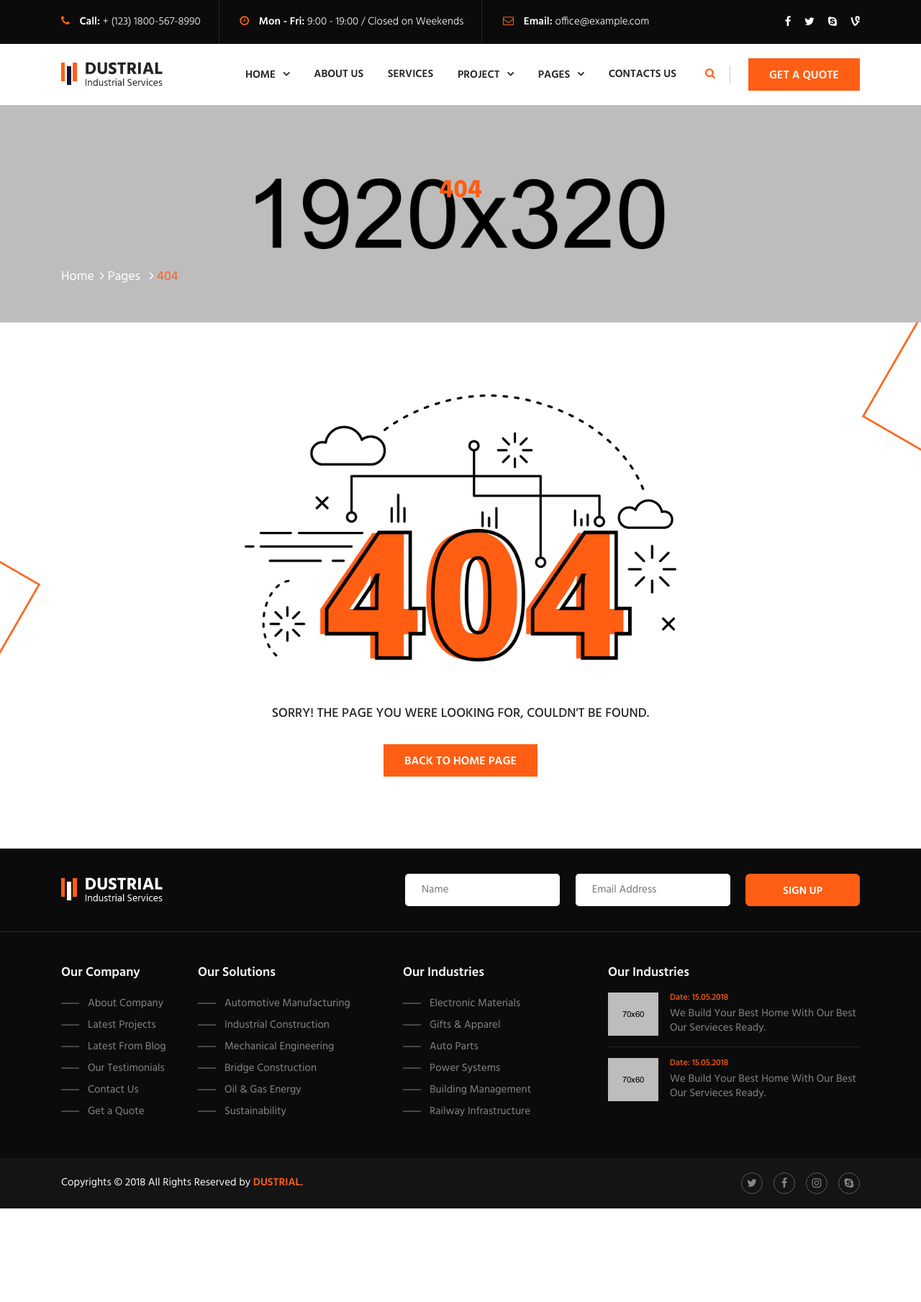
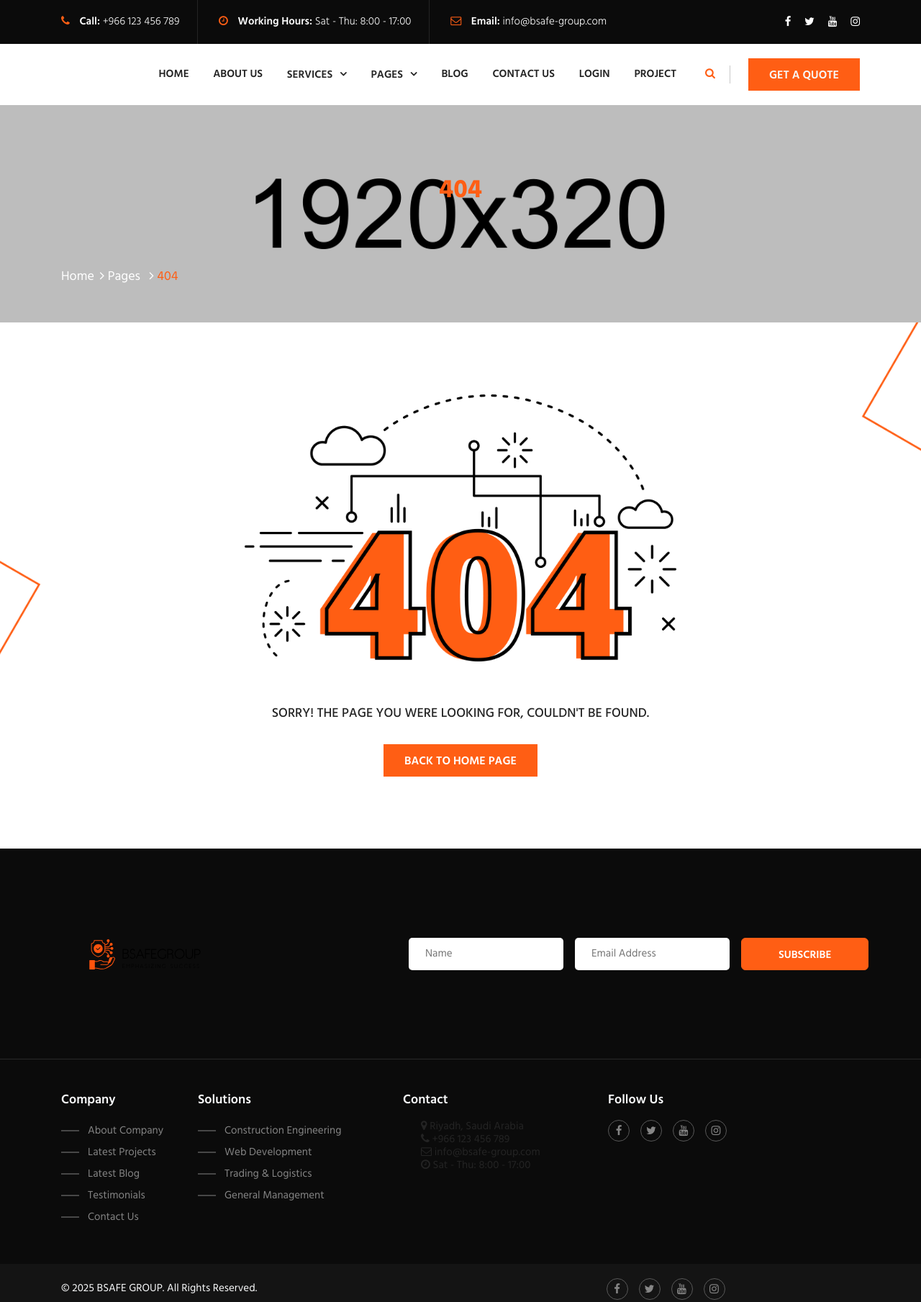
Before and after one commit to Waelragob/Bsafegroup, a plain HTML site: page 23_404.html in a window 1280 px wide. Shown: the whole page at 72% size. Before the commit the page ends 1679 px from the top, so only its background shows below. Drawn offline with Linux system fonts and the light colour scheme.

Commit message:
Update 23_404.html

```diff
--- a/23_404.html
+++ b/23_404.html
@@ -43,93 +43,71 @@
             <div class="h1-single-top-block text-center">
               <i class="fa fa-phone" aria-hidden="true"></i>
               <strong>Call:</strong>
-            <a href="tel:+1234567890" target="_top"> + (123) 1800-567-8990</a>
+              <span> +966 123 456 789</span>
             </div>
             <div class="h1-single-top-block text-center">
               <i class="fa fa-clock-o" aria-hidden="true"></i>
-            <strong>Mon - Fri:</strong>
-            <a href="#"> 9:00 - 19:00 / Closed on Weekends</a>
+              <strong>Working Hours:</strong>
+              <span> Sat - Thu: 8:00 - 17:00</span>
             </div>
             <div class="h1-single-top-block text-center">
               <i class="fa fa-envelope-o" aria-hidden="true"></i>
               <strong>Email:</strong>
-            <a href="mailto:office@example.com" target="_top"> office@example.com</a>
+              <a href="mailto:info@bsafe-group.com" target="_top"> info@bsafe-group.com</a>
             </div>
           </div>
           <div class="col-lg-3 col-md-3 col-sm-12 col-12">
             <div class="h1-social-media">
-            <ul>
-              <li><a href="#"><i class="fa fa-facebook"></i></a></li>
-              <li><a href="#"><i class="fa fa-twitter"></i></a></li>
-              <li><a href="#"><i class="fa fa-skype"></i></a></li>
-              <li><a href="#"><i class="fa fa-vine"></i></a></li>
+             <!-- تعديل الأيقونات الاجتماعية -->
+<ul class="hover">
+  <li><a href="#" class="ct-facebook "><i class=" fa fa-facebook"></i></a></li>
+<li><a href="https://x.com/your-username " class=" ct-twitter" target="_blank"><i class="fa fa-twitter"></i></a></li>
+  <li><a href="#" target="_blank" class="ct-youtube" ><i class="   fa fa-youtube"></i></a></li>
+  <li><a href="#" target="_blank" class="ct-instagram"><i class="fa fa-instagram"></i></a></li>
 </ul>
             </div>
           </div>
         </div>
       </div>
     </header>
-  <!-- End header top -->
-
-  <!-- Navigation -->
+    <!-- End H1 header top -->
+    <!-- H1 Navigation -->
     <div id="main-nav" class="h1-navigation-area">
       <nav class="container">
         <div class="row">
           <div class="col-lg-12">
             <div class="logo">
               <a class="navbar-brand" href="index.html">
-              <img src="img/logo.png" alt="Logo">
+                <!-- <img src="logo.svg" alt="BSAFE GROUP Logo"  class="img-fluid logo-img" > -->
               </a>
             </div>
             <div class="main-nav-area">
               <div class="stellarnav">
                 <ul>
+  <li><a href="index.html">Home</a></li>
+  <li><a href="04_about.html">About Us</a></li>
   <li>
-                  <a href="#">home</a>
+    <a href="#">Services</a>
     <ul>
-                    <li><a href="index.html">Home 1</a></li>
-                    <li><a href="02_index-2.html">Home 2</a></li>
-                    <li><a href="03_index-3.html">Home 3</a></li>
+      <li><a href="construction-engineering.html">Construction Engineering</a></li>
+      <li><a href="web-development.html">Web Development</a></li>
+      <li><a href="logistics.html">Trading & Logistics</a></li>
+      <li><a href="general-management.html">General Management</a></li>
     </ul>
   </li>
-                <li><a href="04_about.html">about us</a></li>
-                <li><a href="05_service.html">services</a></li>
-                <li><a href="#">project</a>
+  <li><a href="#">Pages</a>
     <ul>
-                    <li><a href="09_project_column_2.html">Project 2 Column</a></li>
-                    <li><a href="10_project_column_2_nogutter.html">Project 2 Column Nogutter</a></li>
-                    <li><a href="11_project_column_3.html">Project 3 Column</a></li>
-                    <li><a href="12_project_column_3_nogutter.html">Project 3 Column Nogutter</a></li>
-                    <li><a href="13_project_column_4.html">Project 4 Column</a></li>
-                    <li><a href="14_project_column_4_nogutter.html">Project 4 Column Nogutter</a></li>
-                    <li><a href="15_project_single.html">Project Single</a></li>
+      <li><a href="16_team.html">Team</a></li>
+      <li><a href="18_faq_page.html">FAQ</a></li>
     </ul>
   </li>
-                <li class="drop-left">
-                  <a href="#">pages</a>
-                  <ul>
-                    <li><a href="23_404.html">404</a></li>
-                    <li><a href="16_team.html">Team</a></li>
-                    <li><a href="17_testimonials.html">Testimonials</a></li>
-                    <li><a href="18_faq_page.html">Faq</a></li>
-                    <li><a href="#">Market</a>
-                      <ul>
-                        <li><a href="06_market_sectors_page.html">Market 1</a></li>
-                        <li><a href="07_market_sectors_page-2.html">Market 2</a></li>
-                        <li><a href="08_market_sectors_page-3.html">Market 3</a></li>
+  <li><a href="19_blog.html">Blog</a></li>
+  <li><a href="22_contact-us.html">Contact Us</a></li>
+  <li><a href="login.html">Login</a></li>
+  <li><a href="13_project_column_4.html">project</a></li>
 </ul>
-                    </li>
-                    <li><a href="#">Blog</a>
-                      <ul>
-                        <li><a href="19_blog.html">Blog</a></li>
-                        <li><a href="20_blog-sidebar.html">Blog Sidebar</a></li>
-                        <li><a href="21_blog-details.html">Blog Details</a></li>
-                      </ul>
-                    </li>
-                  </ul>
-                </li>
-                <li><a href="22_contact-us.html">contacts us</a></li>
-              </ul>
+
+
               </div>
               <div class="nav-serch-area">
                 <div id="inline-popups" class="form-inline my-2 my-lg-0">
@@ -153,7 +131,6 @@
         </div>
       </nav>
     </div>
-  <!-- End Navigation -->
 
   <!-- Page Breadcrumb Area -->
 	<div class="page_title">
@@ -201,16 +178,16 @@
           <div class="col-xl-5 col-lg-3">
             <div class="block mb-4 mb-md-0">
               <a href="index.html">
-              <img src="img/footer-logo.png" alt="Subscription Logo">
+                <img src="logo.svg" alt="Subscription Logo" class="w-50">
               </a>
             </div>
           </div>
-        <div class="col-xl-7 col-lg-9 text-left text-lg-right">
+          <div class="col-xl-6 col-lg-8 text-left text-lg-right">
             <div class="block">
-            <form class="subscription-form">
-              <input type="text" placeholder="Name">
-              <input type="email" placeholder="Email Address">
-              <button class="btn btn-primary">Sign up</button>
+              <form class="subscription-form d-flex ">
+                <input type="text" placeholder="Name" class="m-2">
+                <input type="email" placeholder="Email Address" class="m-2">
+                <button class="btn btn-primary  m-2">Subscribe</button>
               </form>
             </div>
           </div>
@@ -218,70 +195,52 @@
       </div>
     </div>
     <!-- End Subscription Section -->
-
-  <!-- Footer Section -->
+    <!-- Footer -->
     <footer class="footer">
       <div class="container">
         <div class="row">
           <div class="col-md-6 col-lg-3 col-xl-2">
             <div class="block mb-4 mb-lg-0">
-            <h5 class="footer-nav-title text-light">Our Company</h5>
+              <h5 class="footer-nav-title text-light">Company</h5>
               <ul class="footer-nav-list">
-              <li><a href="#">About Company</a></li>
-              <li><a href="#">Latest Projects</a></li>
-              <li><a href="#">Latest From Blog</a></li>
-              <li><a href="#">Our Testimonials</a></li>
-              <li><a href="#">Contact Us</a></li>
-              <li><a href="#">Get a Quote</a></li>
+                <li><a href="04_about.html">About Company</a></li>
+                <li><a href="project-details.html">Latest Projects</a></li>
+                <li><a href="19_blog.html">Latest Blog</a></li>
+                <li><a href="#">Testimonials</a></li>
+                <li><a href="22_contact-us.html">Contact Us</a></li>
               </ul>
             </div>
           </div>
           <div class="col-md-6 col-lg-3 col-xl-3">
             <div class="block mb-4 mb-lg-0">
-            <h5 class="footer-nav-title text-light">Our Solutions</h5>
+              <h5 class="footer-nav-title text-light">Solutions</h5>
               <ul class="footer-nav-list">
-              <li><a href="#">Automotive Manufacturing</a></li>
-              <li><a href="#">Industrial Construction</a></li>
-              <li><a href="#">Mechanical Engineering</a></li>
-              <li><a href="#">Bridge Construction</a></li>
-              <li><a href="#">Oil & Gas Energy</a></li>
-              <li><a href="#">Sustainability</a></li>
+                <li><a href="#">Construction Engineering</a></li>
+                <li><a href="#">Web Development</a></li>
+                <li><a href="#">Trading & Logistics</a></li>
+                <li><a href="#">General Management</a></li>
               </ul>
             </div>
           </div>
           <div class="col-md-6 col-lg-3 col-xl-3">
             <div class="block mb-4 mb-lg-0">
-            <h5 class="footer-nav-title text-light">Our Industries</h5>
+              <h5 class="footer-nav-title text-light">Contact</h5>
               <ul class="footer-nav-list">
-              <li><a href="#">Electronic Materials</a></li>
-              <li><a href="#">Gifts & Apparel</a></li>
-              <li><a href="#">Auto Parts</a></li>
-              <li><a href="#">Power Systems</a></li>
-              <li><a href="#">Building Management</a></li>
-              <li><a href="#">Railway Infrastructure</a></li>
+                <li><i class="fa fa-map-marker" aria-hidden="true"></i> Riyadh, Saudi Arabia</li>
+                <li><i class="fa fa-phone" aria-hidden="true"></i> +966 123 456 789</li>
+                <li><i class="fa fa-envelope-o" aria-hidden="true"></i> info@bsafe-group.com</li>
+                <li><i class="fa fa-clock-o" aria-hidden="true"></i> Sat - Thu: 8:00 - 17:00</li>
               </ul>
             </div>
           </div>
           <div class="col-md-6 col-lg-3 col-xl-4">
             <div class="block">
-            <h5 class="footer-nav-title text-light">Our Industries</h5>
-            <div class="media footer-block">
-              <img class="mr-3" src="img/footer-thum-img-1.png" alt="Generic placeholder image">
-              <div class="media-body">
-                <a href="#">
-                  <h6 class="m-0 activeColor footer-blog-date">Date: 15.05.2018</h6>
-                  <p class="m-0 footer-blog-title">We Build Your Best Home With Our Best Our Servieces Ready.</p>
-                </a>
-              </div>
-            </div>
-            <div class="media footer-block">
-              <img class="mr-3" src="img/footer-thum-img-1.png" alt="Generic placeholder image">
-              <div class="media-body">
-                <a href="#">
-                  <h6 class="m-0 activeColor footer-blog-date">Date: 15.05.2018</h6>
-                  <p class="m-0 footer-blog-title">We Build Your Best Home With Our Best Our Servieces Ready.</p>
-                </a>
-              </div>
+              <h5 class="footer-nav-title text-light">Follow Us</h5>
+              <div class="social-media d-flex">
+                <a class="ct-facebook d-flex justify-content-center align-items-center" href="#"><i class="fa fa-facebook" aria-hidden="true"></i></a>
+                <a class="ct-twitter d-flex justify-content-center align-items-center" href="#"><i class="fa fa-twitter"></i></a>
+                <a class="ct-youtube d-flex justify-content-center align-items-center" href="#"><i class="fa fa-youtube" aria-hidden="true"></i></a>
+                <a class="ct-instagram d-flex justify-content-center align-items-center" href="#"><i class="fa fa-instagram" aria-hidden="true"></i></a>
               </div>
             </div>
           </div>
@@ -289,28 +248,27 @@
       </div>
     </footer>
     <!-- End Footer -->
-
-  <!-- Footer Copyright -->
+    <!-- Copyright -->
     <div class="copyright">
       <div class="container">
         <div class="row align-items-center">
           <div class="col-md-6">
             <div class="block copyright-content mb-2 mb-md-0">
-            <p class="m-0 text-light">Copyrights &copy; 2018 All Rights Reserved by <a class="company-name activeColor text-uppercase" href="#">Dustrial.</a></p>
+              <p class="m-0 text-light">© 2025 BSAFE GROUP. All Rights Reserved.</p>
             </div>
           </div>
           <div class="col-md-6">
-          <div class="block social-media d-flex justify-content-center  justify-content-md-end">
-            <a class="ct-twitter d-flex justify-content-center align-items-center" href="#"><i class="fa fa-twitter" aria-hidden="true"></i></a>
-            <a class="ct-facebookr d-flex justify-content-center align-items-center" href="#"><i class="fa fa-facebook" aria-hidden="true"></i></a>
-            <a class="ct-instagramr d-flex justify-content-center align-items-center" href="#"><i class="fa fa-instagram" aria-hidden="true"></i></a>
-            <a class="ct-skype d-flex justify-content-center align-items-center" href="#"><i class="fa fa-skype" aria-hidden="true"></i></a>
+            <div class="block social-media d-flex justify-content-center justify-md-end">
+              <a class="ct-facebook d-flex justify-content-center align-items-center" href="#"><i class="fa fa-facebook" aria-hidden="true"></i></a>
+              <a class="ct-twitter d-flex justify-content-center align-items-center" href="#"><i class="fa fa-twitter"></i></a>
+              <a class="ct-youtube d-flex justify-content-center align-items-center" href="#"><i class="fa fa-youtube" aria-hidden="true"></i></a>
+              <a class="ct-instagram d-flex justify-content-center align-items-center" href="#"><i class="fa fa-instagram" aria-hidden="true"></i></a>
             </div>
           </div>
         </div>
       </div>
     </div>
-  <!-- End Footer Copyright -->
+    <!-- End Copyright -->
 
   <!-- Load Plugins File -->
   <script src="js/jquery-3.2.0.min.js"></script>
@@ -324,6 +282,8 @@
   <script src="js/wow.min.js"></script>
   <script src="js/bootstrap.min.js"></script>
   <script src="js/app.js"></script>
-
+    <button id="backToTop" title="Go to top" style="position: fixed; bottom: 20px; right: 20px; z-index: 999; display: none; background-color: #ff6600; color: white; padding: 12px 16px; border-radius: 50%; font-size: 18px; cursor: pointer; box-shadow: 0 2px 6px rgba(0,0,0,0.2); transition: background-color 0.3s;">
+    <i class="fa fa-arrow-up"></i>
+  </button>
   </body>
 </html>
```
Lines whose indentation alone changed are shown as unchanged.
